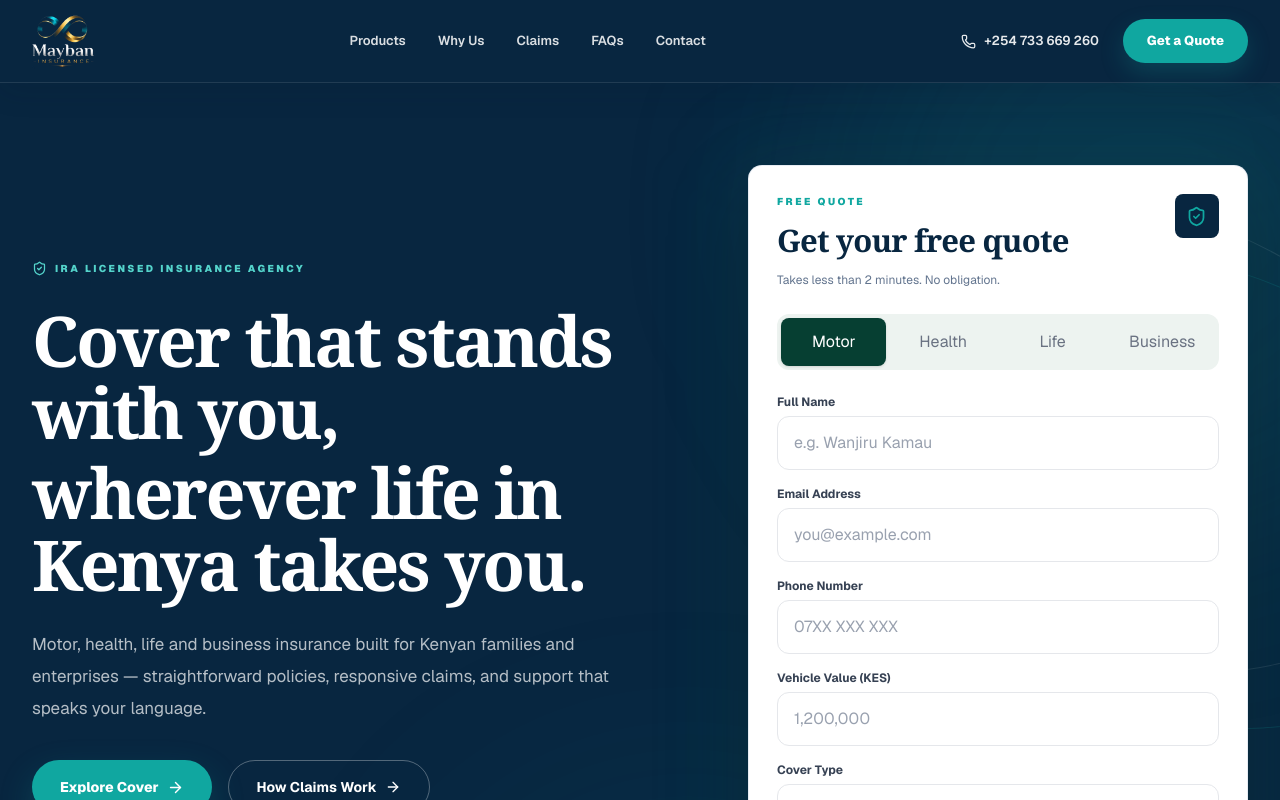
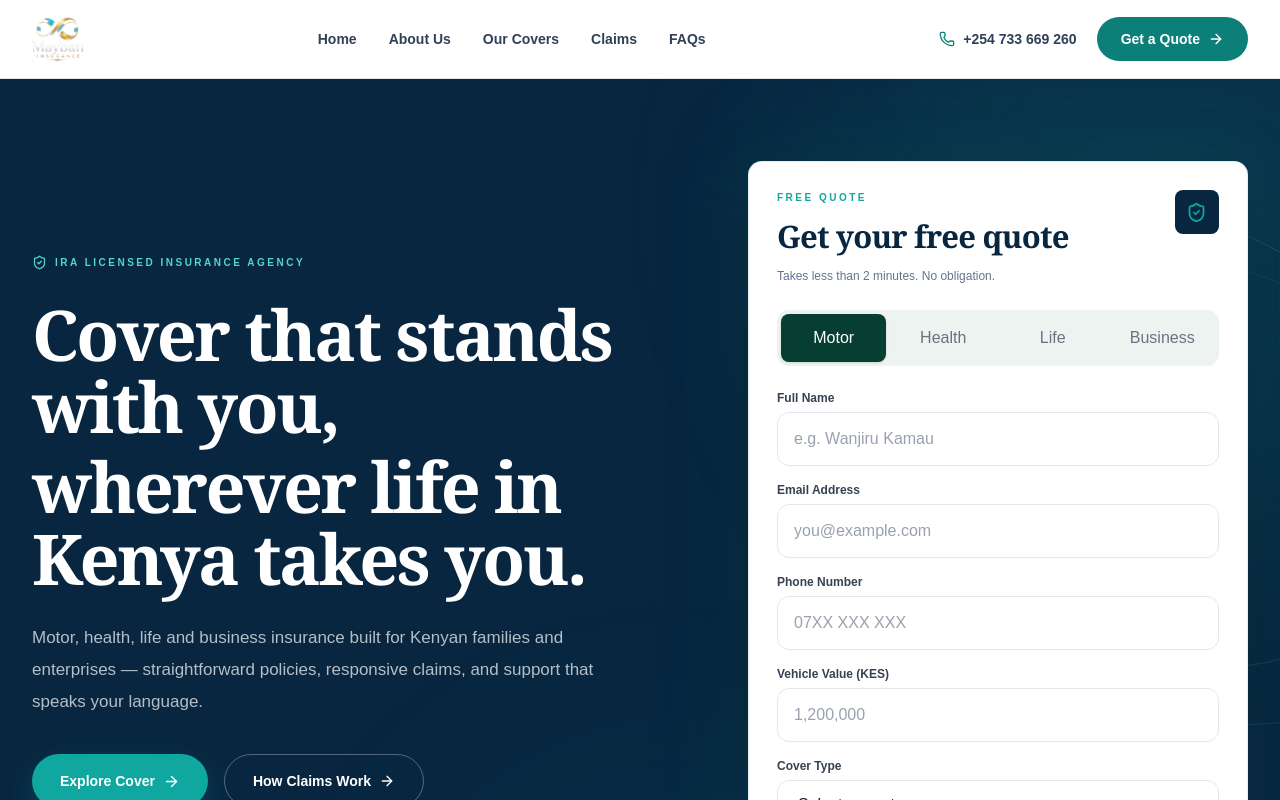
Before and after one commit to EugeneCodes254/mayban-insurance, a Next.js app: page / in a window 1280 px wide. Shown: the top 800 px of the page. Built offline with nearby package versions, Linux system fonts and the light colour scheme.

Commit message:
Align navbar with Mayban reference design

```diff
--- a/src/app/globals.css
+++ b/src/app/globals.css
@@ -2,7 +2,7 @@
 
 :root {
   --background: #ffffff;
-  --foreground: #082640;
+  --foreground: #172033;
 }
 
 * {
@@ -15,10 +15,10 @@ html {
 
 body {
   margin: 0;
-  overflow-x: hidden;
   background: var(--background);
   color: var(--foreground);
-  font-family: var(--font-geist-sans), Arial, Helvetica, sans-serif;
+  font-family: Arial, Helvetica, sans-serif;
+  overflow-x: hidden;
 }
 
 button,
@@ -33,6 +33,6 @@ a {
 }
 
 ::selection {
-  background: #10a7a0;
+  background: #0b7f78;
   color: white;
 }
--- a/src/components/Navbar.tsx
+++ b/src/components/Navbar.tsx
@@ -1,116 +1,106 @@
 "use client";
 
-import { Menu, Phone, X } from "lucide-react";
 import { useState } from "react";
+import { Menu, X, Phone, ArrowRight } from "lucide-react";
 
 const links = [
-  { name: "Products", href: "#products" },
-  { name: "Why Us", href: "#about" },
-  { name: "Claims", href: "#claims" },
-  { name: "FAQs", href: "#faqs" },
-  { name: "Contact", href: "#contact" },
+  { label: "Home", href: "#home" },
+  { label: "About Us", href: "#about" },
+  { label: "Our Covers", href: "#products" },
+  { label: "Claims", href: "#claims" },
+  { label: "FAQs", href: "#faq" },
 ];
 
 export function Navbar() {
   const [open, setOpen] = useState(false);
 
-  function closeMenu() {
-    setOpen(false);
-  }
+  const closeMenu = () => setOpen(false);
 
   return (
-    <header className="sticky top-0 z-50 border-b border-white/10 bg-[#082640] text-white shadow-[0_8px_30px_rgba(4,25,43,0.12)]">
-      <div className="mx-auto flex h-[82px] max-w-[1280px] items-center justify-between px-5 sm:px-8">
-        <a
-          href="#"
-          onClick={closeMenu}
-          className="flex shrink-0 items-center"
-          aria-label="Mayban Insurance home"
-        >
+    <header className="sticky top-0 z-50 border-b border-slate-200 bg-white">
+      <div className="mx-auto flex h-[78px] max-w-[1280px] items-center justify-between px-5 sm:px-8">
+        <a href="#home" onClick={closeMenu} className="flex items-center">
           <img
             src="/images/mayban-logo.png"
             alt="Mayban Insurance"
-            className="h-[62px] w-auto object-contain object-left"
+            className="h-[52px] w-auto object-contain"
           />
         </a>
 
-        <nav className="hidden items-center gap-8 md:flex">
+        <nav className="hidden items-center gap-8 lg:flex">
           {links.map((link) => (
             <a
-              key={link.name}
+              key={link.href}
               href={link.href}
-              className="relative py-2 text-[13px] font-semibold text-white/85 transition hover:text-white"
+              className="text-sm font-semibold text-slate-700 transition hover:text-[#0B7F78]"
             >
-              {link.name}
+              {link.label}
             </a>
           ))}
         </nav>
 
-        <div className="hidden items-center gap-6 md:flex">
+        <div className="hidden items-center gap-5 lg:flex">
           <a
             href="tel:+254733669260"
-            className="flex items-center gap-2 text-[13px] font-semibold text-white/90 transition hover:text-white"
+            className="flex items-center gap-2 text-sm font-semibold text-slate-700"
           >
-            <Phone size={15} />
+            <Phone size={16} className="text-[#0B7F78]" />
             +254 733 669 260
           </a>
 
           <a
             href="#quote"
-            className="rounded-full bg-[#10A7A0] px-6 py-3 text-[13px] font-extrabold text-white shadow-[0_10px_25px_rgba(16,167,160,0.22)] transition hover:-translate-y-0.5 hover:bg-[#0d948e]"
+            className="inline-flex items-center gap-2 rounded-full bg-[#0B7F78] px-6 py-3 text-sm font-bold text-white transition hover:bg-[#086b65]"
           >
             Get a Quote
+            <ArrowRight size={16} />
           </a>
         </div>
 
         <button
           type="button"
-          onClick={() => setOpen((current) => !current)}
-          className="flex h-11 w-11 items-center justify-center rounded-full border border-white/10 bg-white/5 text-white transition hover:bg-white/10 md:hidden"
           aria-label={open ? "Close menu" : "Open menu"}
-          aria-expanded={open}
+          onClick={() => setOpen(!open)}
+          className="flex h-11 w-11 items-center justify-center rounded-full border border-slate-200 text-slate-700 lg:hidden"
         >
           {open ? <X size={21} /> : <Menu size={21} />}
         </button>
       </div>
 
-      <div
-        className={`overflow-hidden border-t border-white/10 bg-[#082640] transition-all duration-300 md:hidden ${
-          open ? "max-h-[520px] opacity-100" : "max-h-0 border-t-0 opacity-0"
-        }`}
-      >
-        <nav className="mx-auto flex max-w-[1280px] flex-col px-5 pb-6 sm:px-8">
+      {open && (
+        <div className="border-t border-slate-100 bg-white lg:hidden">
+          <nav className="mx-auto flex max-w-[1280px] flex-col px-5 py-4 sm:px-8">
             {links.map((link) => (
               <a
-              key={link.name}
+                key={link.href}
                 href={link.href}
                 onClick={closeMenu}
-              className="border-b border-white/10 py-4 text-sm font-semibold text-white/85 transition hover:text-white"
+                className="border-b border-slate-100 py-4 text-sm font-semibold text-slate-700"
               >
-              {link.name}
+                {link.label}
               </a>
             ))}
 
-          <div className="mt-5 grid grid-cols-2 gap-3">
             <a
               href="tel:+254733669260"
               onClick={closeMenu}
-              className="flex items-center justify-center gap-2 rounded-full border border-white/25 px-4 py-3 text-sm font-bold text-white"
+              className="mt-4 flex items-center gap-2 py-3 text-sm font-semibold text-slate-700"
             >
-              <Phone size={16} />
-              Call Us
+              <Phone size={16} className="text-[#0B7F78]" />
+              +254 733 669 260
             </a>
 
             <a
               href="#quote"
               onClick={closeMenu}
-              className="flex items-center justify-center rounded-full bg-[#10A7A0] px-4 py-3 text-sm font-bold text-white"
+              className="mt-2 flex items-center justify-center gap-2 rounded-full bg-[#0B7F78] px-5 py-3.5 text-sm font-bold text-white"
             >
               Get a Quote
+              <ArrowRight size={16} />
             </a>
-          </div>
           </nav>
         </div>
+      )}
     </header>
   );
 }
```
Lines whose indentation alone changed are shown as unchanged.
